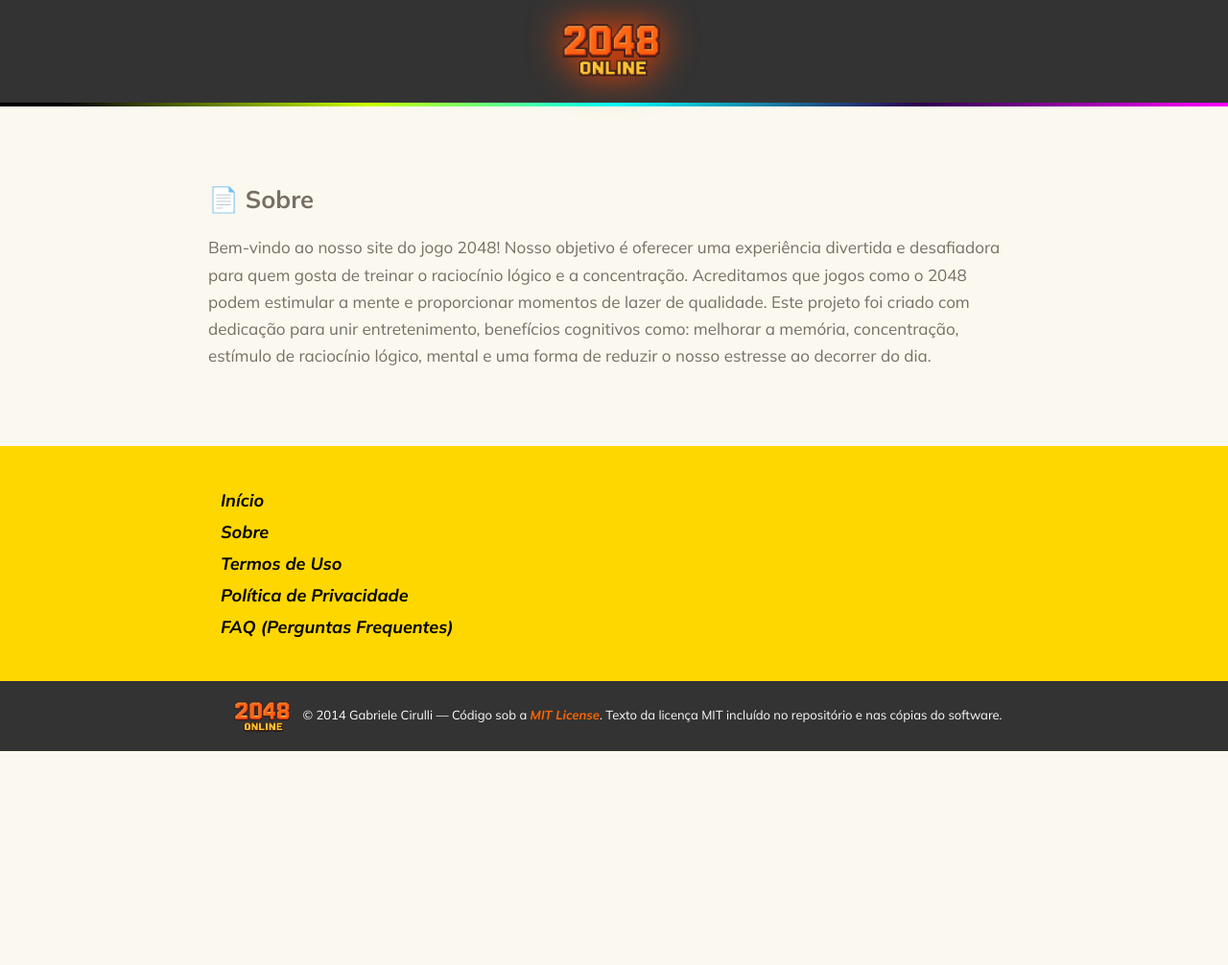
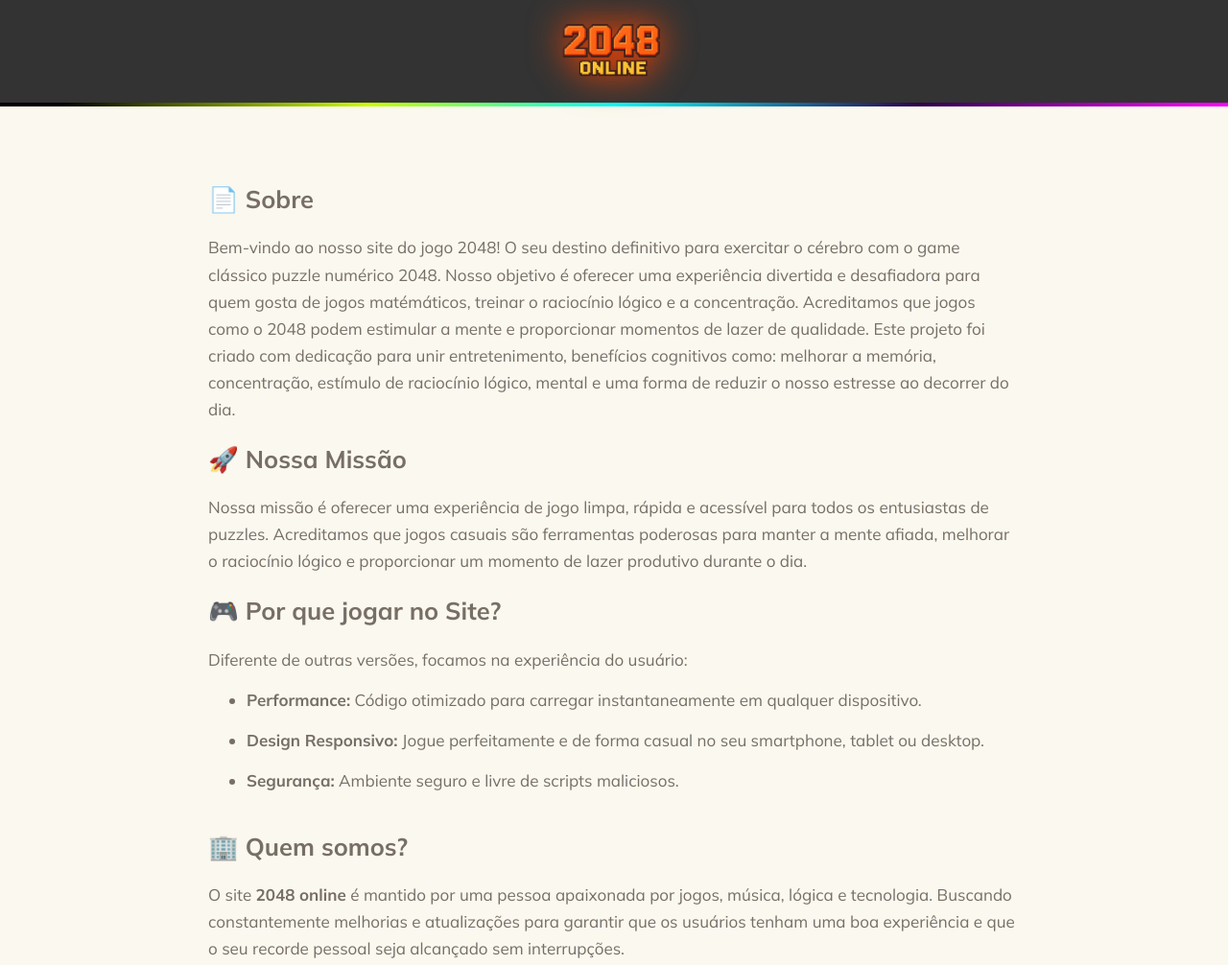
Before and after one commit to Georgene-Estevam/jogo-2048, a plain HTML site: page assets/footer_pages/sobre.html in a window 1280 px wide. Shown: the top 1006 px of the page at 96% size. Before the commit the page ends 800 px from the top, so only its background shows below. Drawn offline with Linux system fonts and the light colour scheme.

Commit message:
Atualizando o meta description para melhorar o SEO do site e adicionando mais conteúdo na página sobre.html

```diff
--- a/assets/footer_pages/sobre.html
+++ b/assets/footer_pages/sobre.html
@@ -32,7 +32,21 @@
 <div class="container-texto centralizar">
   <div class="conteudo">
     <h2>📄 Sobre</h2>
-    <p>Bem-vindo ao nosso site do jogo 2048! Nosso objetivo é oferecer uma experiência divertida e desafiadora para quem gosta de treinar o raciocínio lógico e a concentração. Acreditamos que jogos como o 2048 podem estimular a mente e proporcionar momentos de lazer de qualidade. Este projeto foi criado com dedicação para unir entretenimento, benefícios cognitivos como: melhorar a memória, concentração, estímulo de raciocínio lógico, mental e uma forma de reduzir o nosso estresse ao decorrer do dia.</p>
+    <p>Bem-vindo ao nosso site do jogo 2048! O seu destino definitivo para exercitar o cérebro com o game clássico puzzle numérico 2048. Nosso objetivo é oferecer uma experiência divertida e desafiadora para quem gosta de jogos matémáticos, treinar o raciocínio lógico e a concentração. Acreditamos que jogos como o 2048 podem estimular a mente e proporcionar momentos de lazer de qualidade. Este projeto foi criado com dedicação para unir entretenimento, benefícios cognitivos como: melhorar a memória, concentração, estímulo de raciocínio lógico, mental e uma forma de reduzir o nosso estresse ao decorrer do dia.</p>
+
+    <h2>🚀 Nossa Missão</h2>
+    <p>Nossa missão é oferecer uma experiência de jogo limpa, rápida e acessível para todos os entusiastas de puzzles. Acreditamos que jogos casuais são ferramentas poderosas para manter a mente afiada, melhorar o raciocínio lógico e proporcionar um momento de lazer produtivo durante o dia.</p>
+
+    <h2>🎮 Por que jogar no Site?</h2>
+    <p>Diferente de outras versões, focamos na experiência do usuário:</p>
+    <ul>
+      <li><b>Performance:</b> Código otimizado para carregar instantaneamente em qualquer dispositivo.</li><br>
+      <li><b> Design Responsivo:</b> Jogue perfeitamente e de forma casual no seu smartphone, tablet ou desktop.</li><br>
+      <li><b>Segurança:</b> Ambiente seguro e livre de scripts maliciosos.</li><br>
+    </ul>
+
+    <h2>🏢 Quem somos?</h2>
+    <p>O site <strong>2048 online</strong> é mantido por uma pessoa apaixonada por jogos, música, lógica e tecnologia. Buscando constantemente melhorias e atualizações para garantir que os usuários tenham uma boa experiência e que o seu recorde pessoal seja alcançado sem interrupções.</p>
   </div>
 </div>
 
```
Also changed, not shown: index.html (+1 -1 lines).
